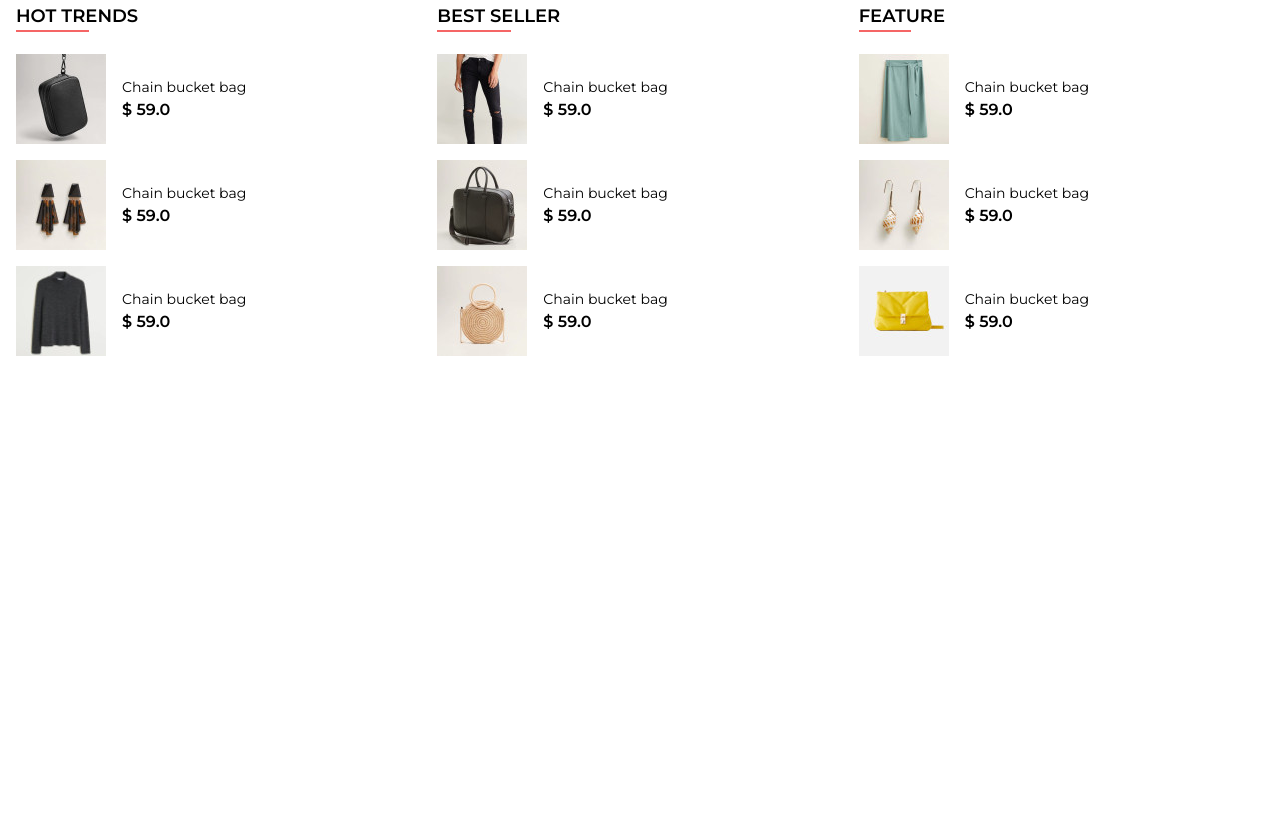
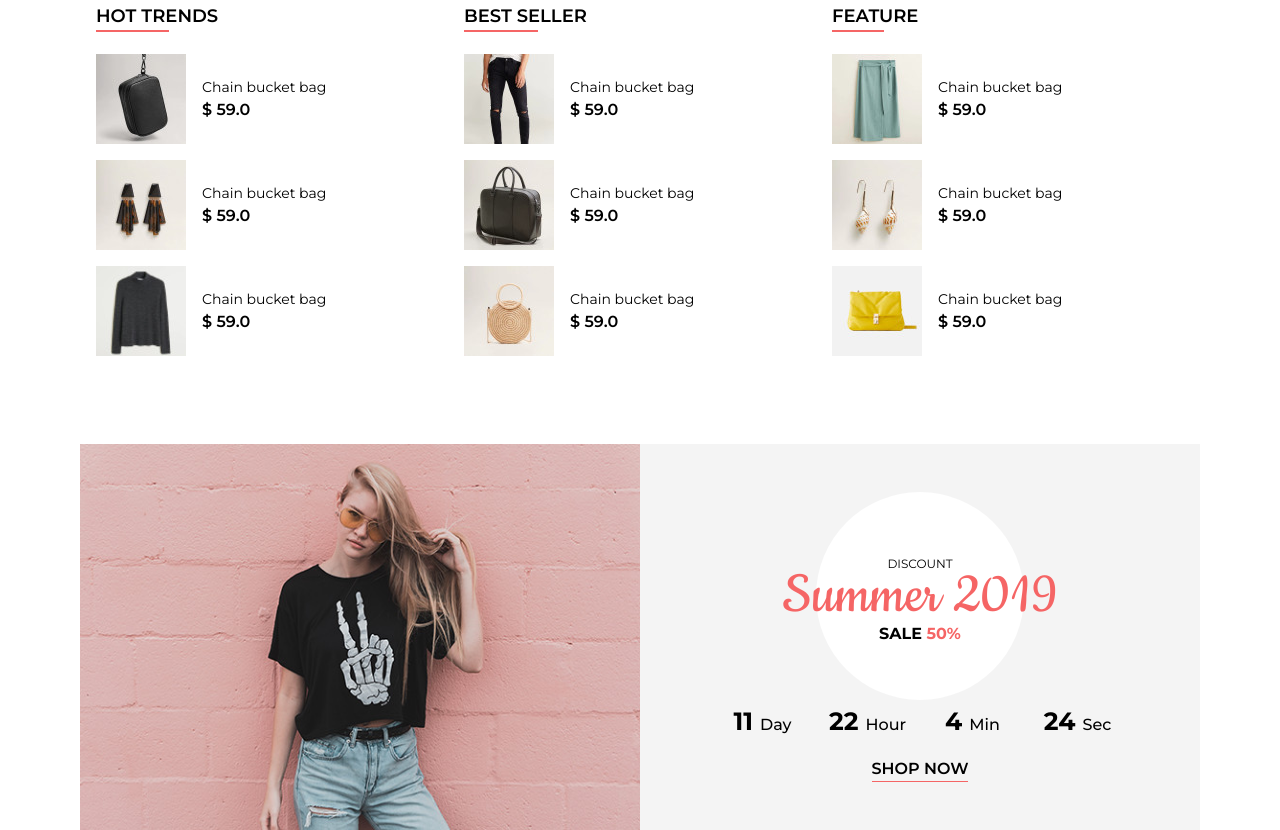
Before and after one commit to mehdiFa-web/ashionClone, a website built with webpack: page src/index.html in a window 1280 px wide. Shown: the part 2360-3190 px from the top of the page. Before the commit the page ends 2804 px from the top, so only its background shows below. Built offline with nearby package versions, Linux system fonts and the light colour scheme.

Commit message:
add countdown section

```diff
--- /dev/null
+++ b/src/Components/CountDown.js
@@ -0,0 +1,43 @@
+
+
+function runCountDown() {
+    // Set the date we're counting down to
+        var countDownDate = new Date("Sep 20, 2020 15:37:25").getTime();
+
+        // Update the count down every 1 second
+        var x = setInterval(function() {
+
+        // Get today's date and time
+        var now = new Date().getTime();
+
+        // Find the distance between now and the count down date (seconds)
+        var distance = (countDownDate - now) / 1000;
+
+        // Time calculations for days, hours, minutes and seconds
+        var days = Math.floor(distance / ( 60 * 60 * 24));
+        var hours = Math.floor((distance % ( 60 * 60 * 24)) / ( 60 * 60));
+        var minutes = Math.floor((distance % ( 60 * 60))/60)
+        var seconds = Math.floor((distance % 60) )
+
+        // Display the result in the element with id="demo"
+        document.getElementById("demo").innerHTML = days =
+        `
+        <div class="flex-3/12">${days}  <span>Day</span> </div>
+        <div class="flex-3/12">${hours} <span>Hour</span> </div>
+        <div class="flex-3/12">${minutes} <span>Min</span> </div>
+        <div class="flex-3/12">${seconds} <span>Sec</span> </div>
+        `;
+        // If the count down is finished, write some text
+        if (distance < 0) {
+            clearInterval(x);
+            document.getElementById("demo").innerHTML = "EXPIRED";
+        }
+        }, 1000);
+}
+
+
+
+
+
+
+module.exports = runCountDown
--- a/src/css/main.scss
+++ b/src/css/main.scss
@@ -31,7 +31,8 @@ body {
 }
 
 
-.newproducts-container{
+.newproducts-container,
+.count-down{
     max-width: 70rem;
 }
 @screen md {
@@ -233,3 +234,74 @@ hot trends
     width: 60%;
     height: 2px;
 }
+
+.discount-wrapper {
+    width: 75%;
+}
+
+.countdown-wrapper {
+   text-align: center;
+    .circle {
+
+
+       &-content {
+        line-height: 32px;
+        position: relative;
+        z-index: 7;
+        .disc {
+                display: block;
+                padding-top: 56px;
+                font-size: 12px;
+                font-weight: 400;
+        }
+
+        .sale {
+            @apply font-bold;
+            margin-top: 6px;
+            span {
+                @apply text-red-500;
+            }
+        }
+        &::before{
+            content: "";
+            display: block;
+            position: absolute;
+            z-index: -1;
+            width: 13rem;
+            height: 13rem;
+            left: 50%;
+            border-radius: 100%;
+            transform: translateX(-50%);
+            background: white;
+        }
+       }
+    }
+    .count {
+        margin-top: 53px;
+
+
+        a {
+            @apply mt-4 font-semibold inline-block border-b border-red-500 border-solid uppercase;
+        }
+    }
+
+
+    &-content {
+        background: #f4f4f4;
+        &-heading {
+            @apply text-red-500 text-6xl;
+            font-family: "Cookie",'Montserrat', sans-serif ;
+        }
+    }
+
+}
+
+#demo {
+
+    font-size:25px;
+    font-weight: bold;
+    span {
+        font-weight: 500;
+        font-size:1rem;
+    }
+}
--- a/src/index.html
+++ b/src/index.html
@@ -471,7 +471,7 @@
   </section>
 
   <section>
-    <div class="container mx-auto">
+    <div class="container mx-auto count-down">
         <div class="products-grid py-20 px-4">
           <article  class="flex-12/12 md:flex-6/12 lg:flex-4/12">
               <header class="btf-heading mb-4">
@@ -585,5 +585,35 @@
 
     </div>
   </section>
+  <section class="countdown-wrapper">
+    <div class="container mx-auto count-down">
+        <div class="flex flex-wrap">
+          <div class="flex-12/12 lg:flex-6/12">
+            <img class="w-full h-full" src="./img/discount.jpg" alt="discount">
+          </div>
+          <div class="flex-12/12 lg:flex-6/12 countdown-wrapper-content flex items-center justify-center">
+            <div class="discount-wrapper py-12">
+              <div class="circle">
+                <div class="circle-content" >
+                  <span class="uppercase disc">discount</span>
+                  <h6 class="countdown-wrapper-content-heading">Summer 2019</h6>
+                  <div class="uppercase sale">
+                    sale <span>50%</span>
+                  </div>
+                </div>
+              </div>
+              <div class="count">
+                  <div id="demo" class="flex items-center">
+
+                  </div>
+
+                  <a class="uppercase" href="/">shop now</a>
+              </div>
+            </div>
+
+          </div>
+        </div>
+    </div>
+  </section>
 </body>
 </html>
--- a/src/index.js
+++ b/src/index.js
@@ -1,6 +1,6 @@
 import './css/main.scss';
 import Navbar from './Components/Navbar/index.js';
-
+import CountDown  from "./Components/CountDown.js"
 
 new Navbar({
   Menu : '#nav',
@@ -9,3 +9,6 @@ new Navbar({
   width : '19',
   close : '#close'
 })
+
+
+CountDown()
```
Also changed, not shown: src/img/icons/car-solid.svg (added), src/img/icons/headphones-solid.svg (added), src/img/icons/life-ring-regular.svg (added), src/img/icons/money-check-solid.svg (added).
